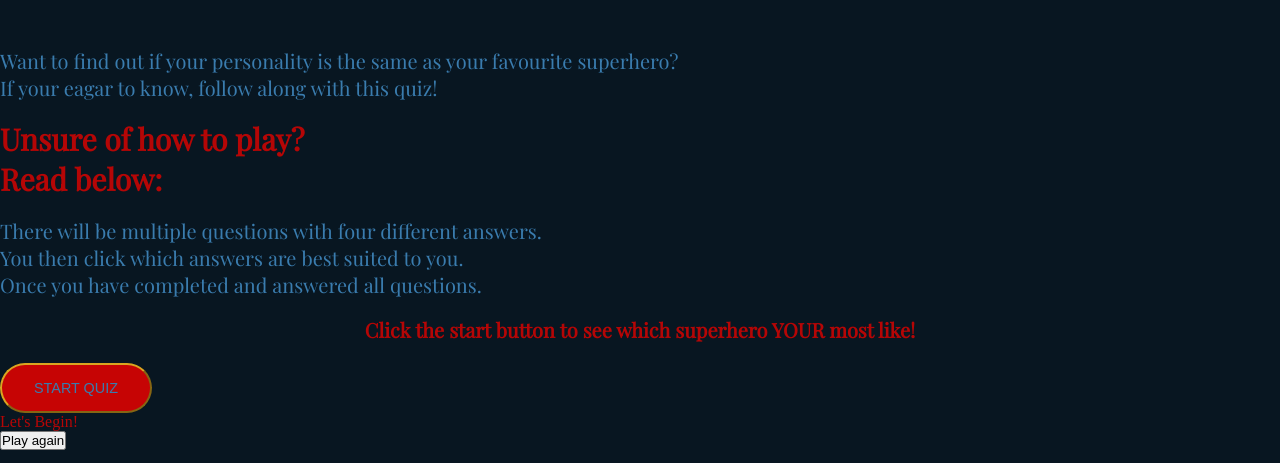
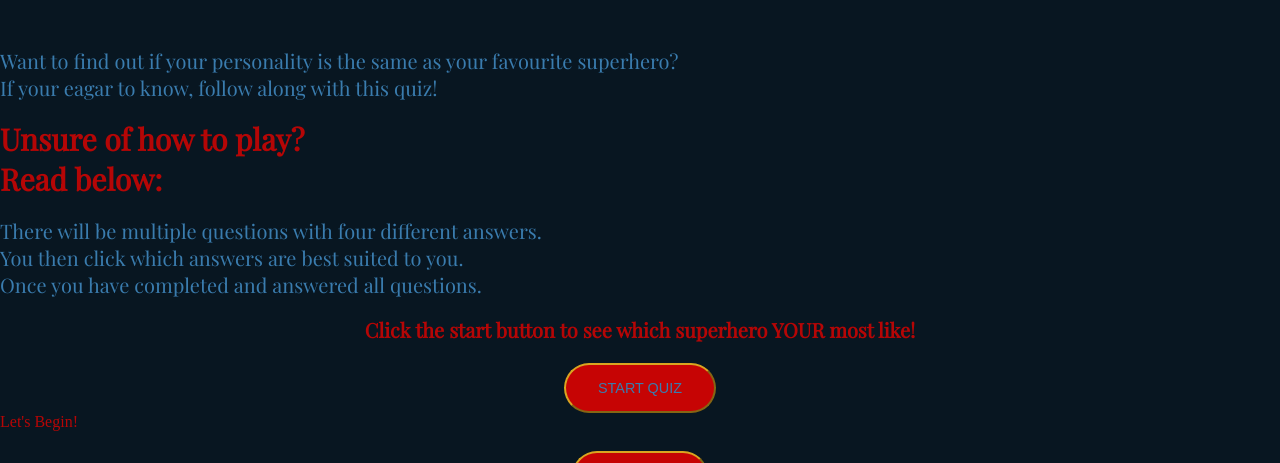
Before and after one commit to Code-Institute-Submissions/shellym96-marvel-quiz, a plain HTML site: page index.html in a window 1280 px wide. Shown: the part 122-585 px from the top of the page. Drawn offline with nearby package versions, Linux system fonts and the light colour scheme.

Commit message:
Place buttons in center of screen using flex

```diff
--- a/assets/css/style.css
+++ b/assets/css/style.css
@@ -100,4 +100,25 @@ h3 {
     margin:0 auto;
     margin-top: 20px;
     transition: 0.5s ease-in-out all;
+    display: flex;
+    justify-content: center;
 }
+
+#restart-button:hover {
+    transform: scale(1.3);
+}
+
+#restart-button {
+    border: 2px outset goldenrod;
+    text-align: center;
+    font-size: 90%;
+    background-color: rgb(198, 4, 4);
+    color: #3a7cae;
+    border-radius: 50px;
+    padding: 15px 32px 15px 32px;
+    margin:0 auto;
+    margin-top: 20px;
+    transition: 0.5s ease-in-out all;
+    display: flex;
+    justify-content: center;
+}
```
